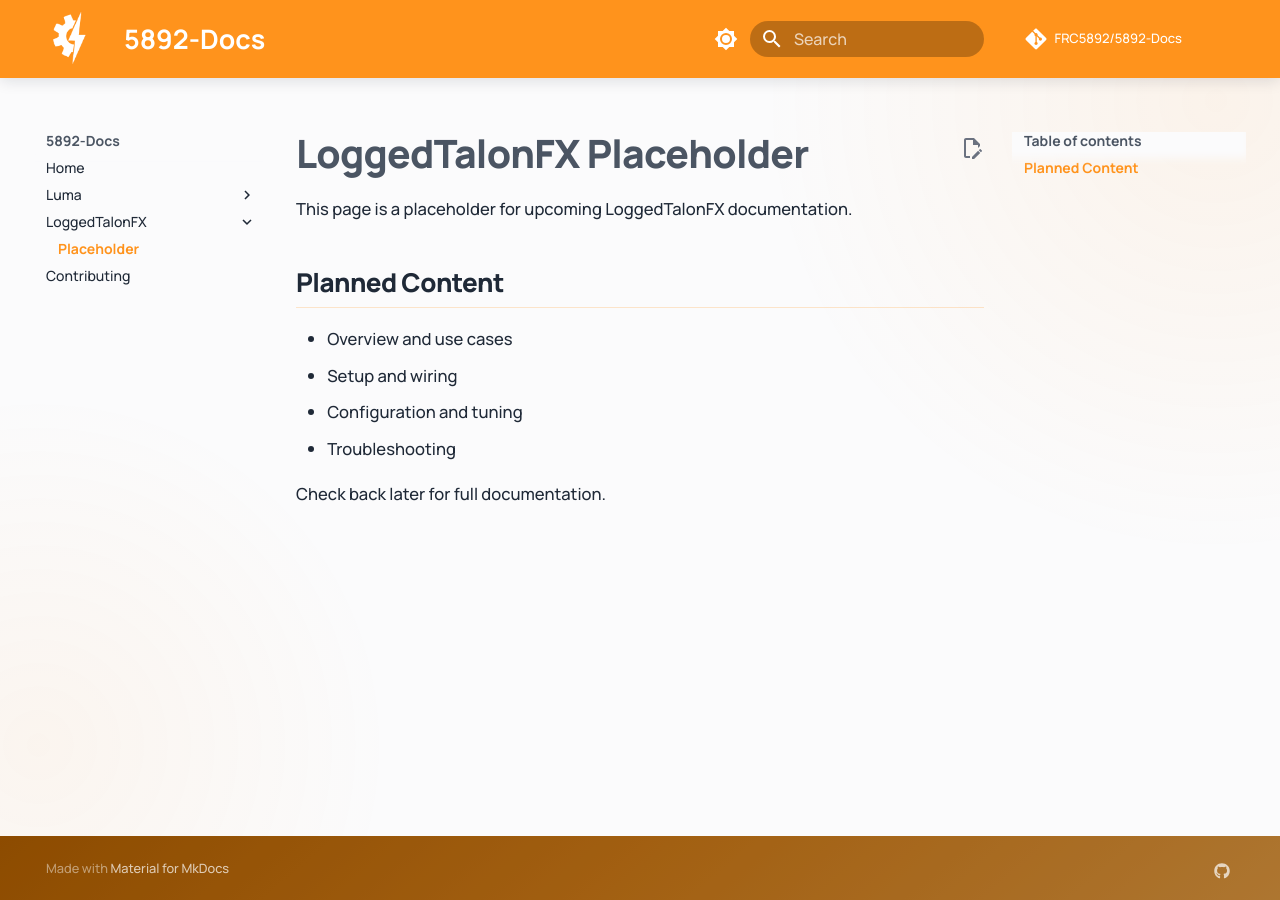
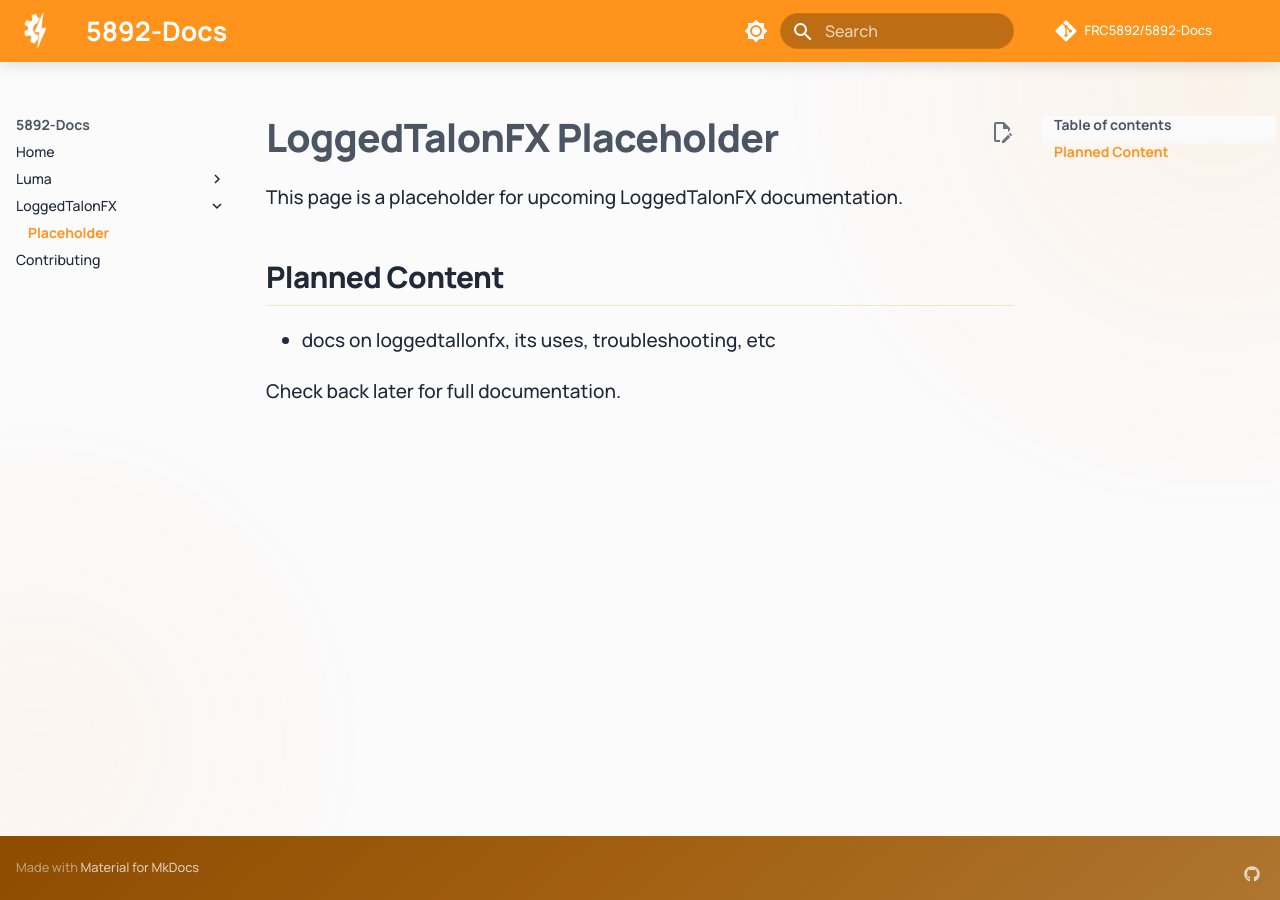
Before and after one commit to FRC5892/Luma-Docs, an MkDocs documentation site: the page built from docs/loggedtalonfx/placeholder.md, in a window 1280 px wide. Built offline with MkDocs 1.6.1 and Material for MkDocs 9.7.7, drawn with Linux system fonts in a browser that asks for light colours; comment, search, counter and statistics services are not loaded.

Commit message:
Refactor LoggedTalonFX placeholder content and update site description in mkdocs.yml for clarity

```diff
--- a/docs/loggedtalonfx/placeholder.md
+++ b/docs/loggedtalonfx/placeholder.md
@@ -4,9 +4,6 @@ This page is a placeholder for upcoming LoggedTalonFX documentation.
 
 ## Planned Content
 
-- Overview and use cases
-- Setup and wiring
-- Configuration and tuning
-- Troubleshooting
+- docs on loggedtallonfx, its uses, troubleshooting, etc
 
 Check back later for full documentation.
--- a/docs/stylesheets/extra.css
+++ b/docs/stylesheets/extra.css
@@ -9,6 +9,11 @@
   --team-brand-strong: #ff931c;
   --team-brand-soft: #ffd8b0;
   --team-accent: #f7a23f;
+
+  --content-max: 78rem;
+  --surface-soft: rgba(255, 255, 255, 0.82);
+  --surface-soft-dark: rgba(23, 27, 35, 0.8);
+  --border-soft: rgba(255, 147, 28, 0.2);
 
   --radius-sm: 0.45rem;
   --radius-md: 0.75rem;
@@ -70,9 +75,13 @@ kbd {
     radial-gradient(circle at 3% 88%, rgba(255, 147, 28, 0.06), transparent 25%);
 }
 
+.md-grid {
+  max-width: var(--content-max);
+}
+
 .md-typeset {
-  line-height: 1.72;
-  font-size: 0.83rem;
+  line-height: 1.68;
+  font-size: 0.95rem;
 }
 
 .md-typeset h1,
@@ -89,9 +98,9 @@ kbd {
 }
 
 .md-typeset h2 {
-  margin-top: 2rem;
+  margin-top: 2.1rem;
   border-bottom: 1px solid rgba(255, 147, 28, 0.22);
-  padding-bottom: 0.35rem;
+  padding-bottom: 0.4rem;
 }
 
 .md-typeset p,
@@ -139,9 +148,9 @@ kbd {
 }
 
 .md-typeset .grid.cards > ul > li {
-  border: 1px solid rgba(255, 147, 28, 0.2);
+  border: 1px solid var(--border-soft);
   border-radius: var(--radius-lg);
-  background: rgba(255, 255, 255, 0.78);
+  background: var(--surface-soft);
   padding: 1.15rem 1.2rem;
   box-shadow: var(--shadow-sm);
   transition: transform 0.18s ease, box-shadow 0.18s ease, border-color 0.18s ease;
@@ -154,7 +163,7 @@ kbd {
 }
 
 [data-md-color-scheme="slate"] .md-typeset .grid.cards > ul > li {
-  background: rgba(23, 27, 35, 0.76);
+  background: var(--surface-soft-dark);
   border-color: rgba(255, 156, 52, 0.26);
 }
 
@@ -166,6 +175,7 @@ kbd {
 .md-typeset details {
   border-radius: var(--radius-md);
   box-shadow: var(--shadow-sm);
+  border-width: 0;
 }
 
 .md-typeset .admonition-title,
@@ -174,7 +184,7 @@ kbd {
 }
 
 .md-typeset table:not([class]) {
-  border: 1px solid var(--md-default-fg-color--lightest);
+  border: 1px solid rgba(17, 24, 39, 0.14);
   border-radius: var(--radius-md);
   overflow: hidden;
 }
@@ -189,8 +199,16 @@ kbd {
   background-color: rgba(255, 216, 176, 0.25);
 }
 
+.md-typeset table:not([class]) tr:hover {
+  background-color: rgba(255, 147, 28, 0.14);
+}
+
 [data-md-color-scheme="slate"] .md-typeset table:not([class]) tr:nth-child(even) {
   background-color: rgba(255, 184, 101, 0.08);
+}
+
+[data-md-color-scheme="slate"] .md-typeset table:not([class]) tr:hover {
+  background-color: rgba(255, 184, 101, 0.14);
 }
 
 .md-typeset code {
@@ -202,6 +220,7 @@ kbd {
 .md-typeset pre > code {
   border-radius: var(--radius-md);
   padding: 1rem;
+  border: 1px solid rgba(17, 24, 39, 0.12);
 }
 
 .md-typeset kbd {
@@ -220,6 +239,15 @@ kbd {
 .md-typeset a {
   text-underline-offset: 0.16em;
   text-decoration-thickness: 0.09em;
+}
+
+.md-typeset a:focus-visible,
+.md-nav__link:focus-visible,
+.md-header__button:focus-visible,
+.md-search__input:focus-visible {
+  outline: 3px solid rgba(255, 147, 28, 0.38);
+  outline-offset: 2px;
+  border-radius: var(--radius-sm);
 }
 
 .md-typeset .task-list-item input[type="checkbox"] {
@@ -280,6 +308,7 @@ kbd {
 
 .md-search__form {
   border-radius: 999px;
+  border: 1px solid rgba(255, 147, 28, 0.24);
 }
 
 .md-footer {
@@ -290,8 +319,8 @@ kbd {
 .md-header__button.md-logo svg,
 .md-nav__button.md-logo img,
 .md-nav__button.md-logo svg {
-  width: 46px;
-  height: 54px;
+  width: 38px;
+  height: 38px;
   object-fit: contain;
 }
 
@@ -301,7 +330,7 @@ kbd {
   }
 
   .md-typeset {
-    font-size: 0.8rem;
+    font-size: 0.92rem;
   }
 
   .md-typeset .grid.cards > ul {
--- a/mkdocs.yml
+++ b/mkdocs.yml
@@ -1,8 +1,7 @@
 site_name: 5892-Docs
 site_url: https://frc5892.github.io
-site_description: Community documentation by FRC Team 5892
-  Community documentation for the Luma P1 FRC vision camera — a FRC 5892
-  passion project. Not affiliated with Luma.
+site_description: >-
+  Community documentation by FRC Team 5892 for robotics hardware and software guides.
 site_author: FRC Team 5892
 repo_name: FRC5892/5892-Docs
 repo_url: https://github.com/FRC5892/5892-Docs
```
